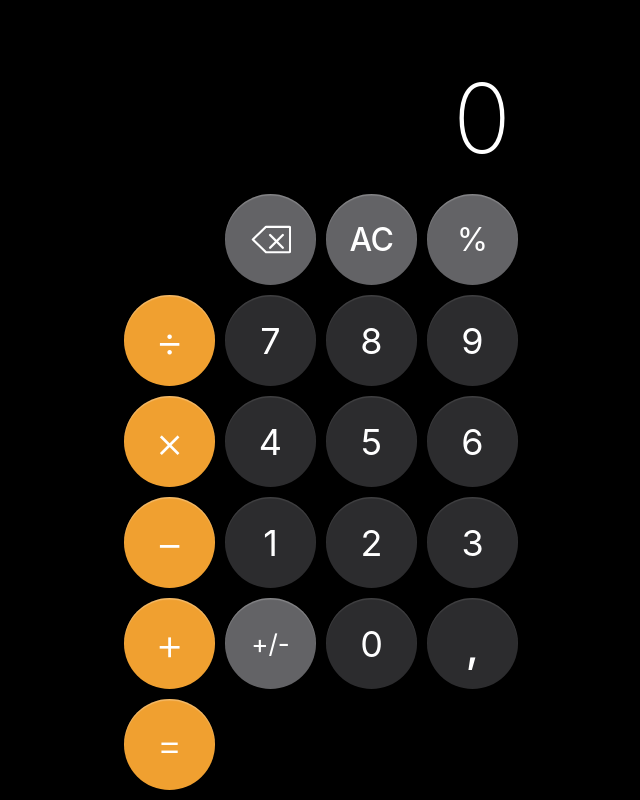
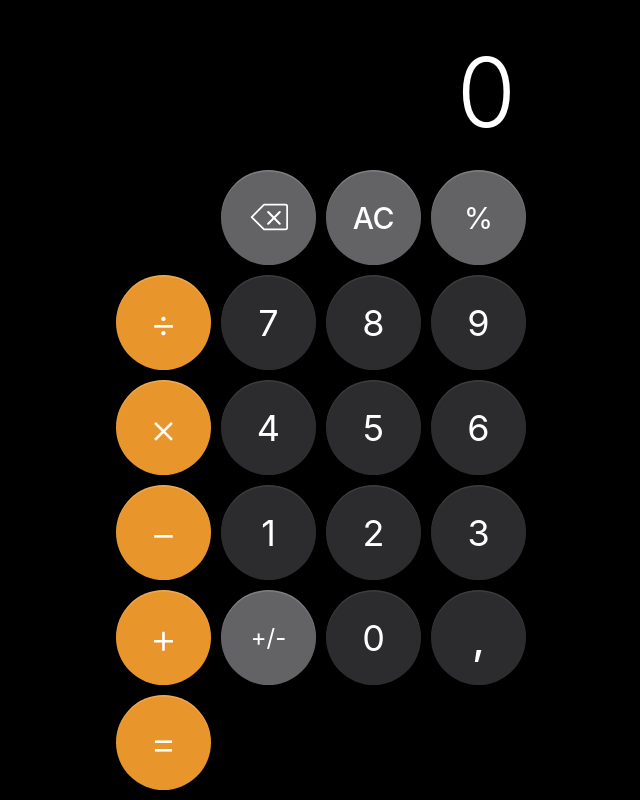
Before and after one commit to brickaidagabriel-dotcom/Calculatrice, a plain HTML site: page index.html in a window 1280 px wide. Shown: the whole page, without its empty margins (319-959 px from the left). Drawn offline with Linux system fonts and the light colour scheme.

Commit message:
Update index.html

````diff
--- a/index.html
+++ b/index.html
@@ -10,22 +10,20 @@
     margin: 0; padding: 0; box-sizing: border-box;
     -webkit-tap-highlight-color: transparent;
   }
-
   html, body {
     width: 100%; height: 100%;
     background: #000;
     overflow: hidden;
   }
-
   body {
     display: flex;
     justify-content: center;
-align-items: stretch;
   }
 
+/* ── Wrapper ── */
 .app {
 width: 100%;
-max-width: 414px;
+max-width: 430px;
 height: 100dvh;
 background: #000;
 display: flex;
@@ -39,29 +37,29 @@ display: flex;
 flex-direction: column;
 justify-content: flex-end;
 align-items: flex-end;
-padding: 0 22px 18px 22px;
+padding: 0 24px 20px 24px;
+overflow: hidden;
 }
 
 .expr-line {
 font-family: -apple-system, “SF Pro Display”, “Helvetica Neue”, sans-serif;
-font-size: 24px;
+font-size: 22px;
 font-weight: 300;
-color: rgba(255,255,255,0.38);
-letter-spacing: -0.5px;
-min-height: 30px;
+color: rgba(255,255,255,0.35);
 white-space: nowrap;
 overflow: hidden;
 text-overflow: ellipsis;
 max-width: 100%;
+min-height: 28px;
 }
 
 .main-num {
 font-family: -apple-system, “SF Pro Display”, “Helvetica Neue”, sans-serif;
 font-size: 96px;
-font-weight: 200;
-color: #ffffff;
+font-weight: 300;
+color: #fff;
 line-height: 1;
-letter-spacing: -5px;
+letter-spacing: -4px;
 white-space: nowrap;
 overflow: hidden;
 text-overflow: ellipsis;
@@ -71,13 +69,20 @@ max-width: 100%;
 .main-num.s2 { font-size: 58px; letter-spacing: -2px; }
 .main-num.s3 { font-size: 42px; letter-spacing: -1px; }
 
-/* ── Grille ── */
+/* ── Grille ──
+Layout exact de l’image 2 :
+Ligne 1 : ⌫  AC  %  ÷
+Ligne 2 : 7   8   9  ×
+Ligne 3 : 4   5   6  −
+Ligne 4 : 1   2   3  +
+Ligne 5 : +/- 0   ,  =
+*/
 .grid {
 display: grid;
 grid-template-columns: repeat(4, 1fr);
-gap: clamp(6px, 2vw, 10px);
-padding: clamp(6px, 2vw, 10px);
-padding-bottom: max(clamp(6px, 2vw, 10px), env(safe-area-inset-bottom, 6px));
+gap: clamp(7px, 1.9vw, 10px);
+padding: clamp(7px, 1.9vw, 10px);
+padding-bottom: max(clamp(7px, 1.9vw, 10px), env(safe-area-inset-bottom, 8px));
 }
 
 /* ── Bouton base ── */
@@ -96,107 +101,136 @@ color: #fff;
 user-select: none;
 -webkit-user-select: none;
 will-change: transform;
-position: relative;
+-webkit-font-smoothing: antialiased;
 }
 
-/* ── Couleurs de base ── */
-.gray   { background-color: #636366; }
-.dark   { background-color: #2c2c2e; }
-.orange { background-color: #f0a030; }
-
-/* ── Effet lueur sur la tranche supérieure ──
-Inner shadow blanc très subtil en haut = reflet de lumière sur le bord du bouton rond,
-exactement comme sur le screenshot iOS */
-.gray   { box-shadow: inset 0 1.5px 1px rgba(255,255,255,0.22); }
-.dark   { box-shadow: inset 0 1.5px 1px rgba(255,255,255,0.10); }
-.orange { box-shadow: inset 0 1.5px 1px rgba(255,255,255,0.28); }
-
-/* ── Opérateur actif ── */
-.orange.op-active {
-background-color: #ffffff;
-color: #f0a030;
-box-shadow: inset 0 1.5px 1px rgba(240,160,48,0.18);
+/* ── Couleurs exactes image 2 ── */
+/* Gris  : #636366  (⌫ AC %) */
+.gray   {
+background-color: #636366;
+box-shadow: inset 0 1.5px 0.8px rgba(255,255,255,0.20);
+}
+/* Dark  : #2c2c2e  (chiffres, +/-, virgule) */
+.dark   {
+background-color: #2c2c2e;
+box-shadow: inset 0 1.5px 0.8px rgba(255,255,255,0.09);
+}
+/* Orange : #e8952c  — orange désaturé et chaud de l’image 2, pas trop vif */
+.orange {
+background-color: #e8952c;
+box-shadow: inset 0 1.5px 0.8px rgba(255,255,255,0.22);
 }
 
-/* ── Taille des textes/icônes par catégorie ── */
+/* Opérateur actif : fond blanc, symbole orange */
+.orange.op-active {
+background-color: #fff;
+color: #e8952c;
+box-shadow: inset 0 1.5px 0.8px rgba(232,149,44,0.15);
+}
 
-/* Chiffres 0-9 */
-.digit-btn { font-size: clamp(26px, 7.5vw, 36px); }
+/* ── Tailles des contenus ── */
 
-/* ⌫ : SVG — taille calée sur ~45% du diamètre bouton */
+/* Chiffres */
+.digit-btn {
+font-size: clamp(26px, 7.5vw, 36px);
+font-weight: 400;
+}
+
+/* ⌫ backspace SVG */
 .bk-icon {
-width: clamp(30px, 8.5vw, 40px);
+width: clamp(28px, 8vw, 38px);
 height: auto;
 pointer-events: none;
+display: block;
 }
 
-/* AC : même gabarit que les chiffres mais légèrement plus petit */
-.ac-btn { font-size: clamp(24px, 7vw, 32px); font-weight: 500; letter-spacing: -0.5px; }
+/* AC */
+.ac-btn {
+font-size: clamp(22px, 6.5vw, 30px);
+font-weight: 500;
+letter-spacing: -0.3px;
+}
 
-/* % : idem AC */
-.pct-btn { font-size: clamp(24px, 7vw, 32px); font-weight: 400; }
+/* % */
+.pct-btn {
+font-size: clamp(22px, 6.5vw, 30px);
+font-weight: 400;
+}
 
-/* Opérateurs orange : plus grands — ~55% du diamètre */
-.op-btn { font-size: clamp(30px, 9vw, 44px); font-weight: 300; line-height: 1; }
+/* Opérateurs ÷ × − + = */
+.op-btn {
+font-size: clamp(28px, 9vw, 42px);
+font-weight: 300;
+line-height: 1;
+}
 
-/* = un poil plus petit que les autres opérateurs pour l’équilibre visuel */
-.eq-btn { font-size: clamp(28px, 8.5vw, 40px); font-weight: 300; }
-
-/* +/- petit texte */
-.pm-btn  { font-size: clamp(20px, 5.5vw, 26px); font-weight: 400; }
+/* +/- */
+.pm-btn {
+font-size: clamp(18px, 5vw, 24px);
+font-weight: 400;
+}
 
 /* Virgule */
-.dot-btn { font-size: clamp(30px, 9vw, 44px); font-weight: 500; line-height: 1; padding-top: 4px; }
+.dot-btn {
+font-size: clamp(28px, 9vw, 42px);
+font-weight: 500;
+padding-top: 3px;
+line-height: 1;
+}
 </style>
 
 </head>
 <body>
 <div class="app">
 
+  <!-- DISPLAY -->
+
   <div class="display">
     <div class="expr-line" id="expr"></div>
     <div class="main-num"  id="num">0</div>
   </div>
 
+  <!-- GRILLE 4×5 — ordre identique à l'image 2 -->
+
   <div class="grid">
 
 ```
-<!-- Ligne 1 -->
-<button class="btn gray"   id="btn-back" aria-label="Effacer">
-  <svg class="bk-icon" viewBox="0 0 44 32" fill="none" xmlns="http://www.w3.org/2000/svg">
-    <path d="M16.5 2H42a1 1 0 0 1 1 1v26a1 1 0 0 1-1 1H16.5L2 16 16.5 2z"
-          stroke="#fff" stroke-width="2.4" stroke-linejoin="round" fill="none"/>
-    <line x1="21" y1="11" x2="35" y2="25" stroke="#fff" stroke-width="2.6" stroke-linecap="round"/>
-    <line x1="35" y1="11" x2="21" y2="25" stroke="#fff" stroke-width="2.6" stroke-linecap="round"/>
+<!-- Ligne 1 : ⌫  AC  %  ÷ -->
+<button class="btn gray" id="btn-back" aria-label="Effacer">
+  <svg class="bk-icon" viewBox="0 0 46 34" fill="none" xmlns="http://www.w3.org/2000/svg">
+    <path d="M17 2H43a2 2 0 0 1 2 2v26a2 2 0 0 1-2 2H17L2 17 17 2z"
+          stroke="#fff" stroke-width="2.2" stroke-linejoin="round"/>
+    <line x1="22" y1="11" x2="36" y2="25" stroke="#fff" stroke-width="2.5" stroke-linecap="round"/>
+    <line x1="36" y1="11" x2="22" y2="25" stroke="#fff" stroke-width="2.5" stroke-linecap="round"/>
   </svg>
 </button>
 <button class="btn gray   ac-btn"  id="btn-ac">AC</button>
 <button class="btn gray   pct-btn" id="btn-pct">%</button>
 <button class="btn orange op-btn"  id="btn-div">÷</button>
 
-<!-- Ligne 2 -->
+<!-- Ligne 2 : 7  8  9  × -->
 <button class="btn dark digit-btn" id="btn-7">7</button>
 <button class="btn dark digit-btn" id="btn-8">8</button>
 <button class="btn dark digit-btn" id="btn-9">9</button>
 <button class="btn orange op-btn"  id="btn-mul">×</button>
 
-<!-- Ligne 3 -->
+<!-- Ligne 3 : 4  5  6  − -->
 <button class="btn dark digit-btn" id="btn-4">4</button>
 <button class="btn dark digit-btn" id="btn-5">5</button>
 <button class="btn dark digit-btn" id="btn-6">6</button>
 <button class="btn orange op-btn"  id="btn-sub">−</button>
 
-<!-- Ligne 4 -->
+<!-- Ligne 4 : 1  2  3  + -->
 <button class="btn dark digit-btn" id="btn-1">1</button>
 <button class="btn dark digit-btn" id="btn-2">2</button>
 <button class="btn dark digit-btn" id="btn-3">3</button>
 <button class="btn orange op-btn"  id="btn-add">+</button>
 
-<!-- Ligne 5 -->
+<!-- Ligne 5 : +/-  0  ,  = -->
 <button class="btn gray   pm-btn"  id="btn-pm">+/-</button>
 <button class="btn dark digit-btn" id="btn-0">0</button>
-<button class="btn dark  dot-btn"  id="btn-dot">,</button>
-<button class="btn orange eq-btn"  id="btn-eq">=</button>
+<button class="btn dark   dot-btn" id="btn-dot">,</button>
+<button class="btn orange op-btn"  id="btn-eq">=</button>
 ```
 
   </div>
@@ -237,14 +271,12 @@ pointer-events: none;
     if (o === '×') return a * b;
     if (o === '÷') return b === 0 ? 'ERR' : a / b;
   }
-
   function tidy(n) {
     if (n === 'ERR') return 'ERR';
     return parseFloat(n.toPrecision(12)).toString();
   }
 
-  const opMap = { '÷': 'btn-div', '×': 'btn-mul', '−': 'btn-sub', '+': 'btn-add' };
-
+  const opMap = { '÷':'btn-div', '×':'btn-mul', '−':'btn-sub', '+':'btn-add' };
   function hiliteOp(o) {
     Object.values(opMap).forEach(id => document.getElementById(id).classList.remove('op-active'));
     if (o && opMap[o]) document.getElementById(opMap[o]).classList.add('op-active');
@@ -253,9 +285,9 @@ pointer-events: none;
   function animTap(el) {
     el.style.transition = 'transform 0.07s ease, filter 0.07s';
     el.style.transform  = 'scale(0.88)';
-    el.style.filter     = 'brightness(1.4)';
+    el.style.filter     = 'brightness(1.35)';
     setTimeout(() => {
-      el.style.transform = 'scale(1.0)';
+      el.style.transform = 'scale(1)';
       el.style.filter    = '';
       setTimeout(() => { el.style.transition = ''; }, 110);
     }, 80);
@@ -271,25 +303,21 @@ pointer-events: none;
     }
     expr = '';
   }
-
   function doDecimal() {
     if (waitNext || justCalc) { cur = '0.'; waitNext = false; justCalc = false; hiliteOp(null); }
     else if (!cur.includes('.')) cur += '.';
     expr = '';
   }
-
   function doBack() {
     if (justCalc) { cur = '0'; justCalc = false; }
     else { cur = cur.length > 1 ? cur.slice(0, -1) : '0'; }
     expr = '';
   }
-
   function doAC() {
     cur = '0'; first = null; op = null;
     waitNext = false; justCalc = false; expr = '';
     hiliteOp(null);
   }
-
   function doOp(newOp) {
     if (justCalc) justCalc = false;
     if (first !== null && !waitNext) {
@@ -299,7 +327,6 @@ pointer-events: none;
     } else { first = cur; }
     op = newOp; waitNext = true; hiliteOp(newOp); expr = '';
   }
-
   function doEqual() {
     if (op && first !== null) {
       expr = fmt(first) + ' ' + op + ' ' + fmt(cur) + ' =';
@@ -309,12 +336,10 @@ pointer-events: none;
       hiliteOp(null);
     }
   }
-
   function doPM() {
     if (cur !== '0' && cur !== 'ERR')
       cur = cur[0] === '-' ? cur.slice(1) : '-' + cur;
   }
-
   function doPct() {
     let n = parseFloat(cur);
     if (!isNaN(n)) {
@@ -324,20 +349,18 @@ pointer-events: none;
   }
 
   const actions = {
-    'btn-back': doBack,
-    'btn-ac':   doAC,
-    'btn-pct':  doPct,
+    'btn-back': doBack,   'btn-ac': doAC,       'btn-pct': doPct,
     'btn-div':  () => doOp('÷'),
     'btn-7': () => doDigit('7'), 'btn-8': () => doDigit('8'), 'btn-9': () => doDigit('9'),
-    'btn-mul': () => doOp('×'),
+    'btn-mul':  () => doOp('×'),
     'btn-4': () => doDigit('4'), 'btn-5': () => doDigit('5'), 'btn-6': () => doDigit('6'),
-    'btn-sub': () => doOp('−'),
+    'btn-sub':  () => doOp('−'),
     'btn-1': () => doDigit('1'), 'btn-2': () => doDigit('2'), 'btn-3': () => doDigit('3'),
-    'btn-add': () => doOp('+'),
-    'btn-pm':  doPM,
-    'btn-0':   () => doDigit('0'),
-    'btn-dot': doDecimal,
-    'btn-eq':  doEqual,
+    'btn-add':  () => doOp('+'),
+    'btn-pm':   doPM,
+    'btn-0':    () => doDigit('0'),
+    'btn-dot':  doDecimal,
+    'btn-eq':   doEqual,
   };
 
   Object.entries(actions).forEach(([id, fn]) => {
````
Lines whose indentation alone changed are shown as unchanged.
